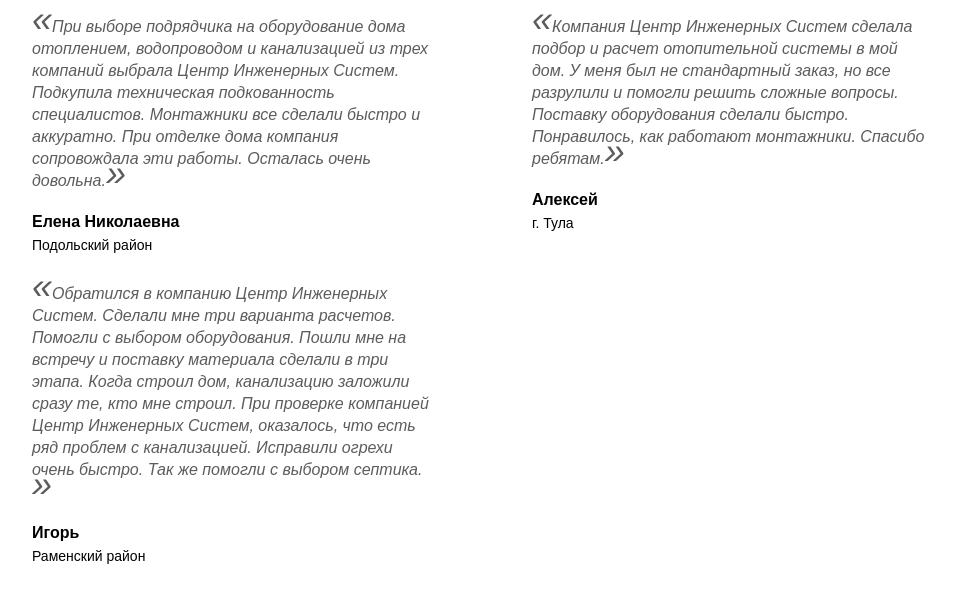
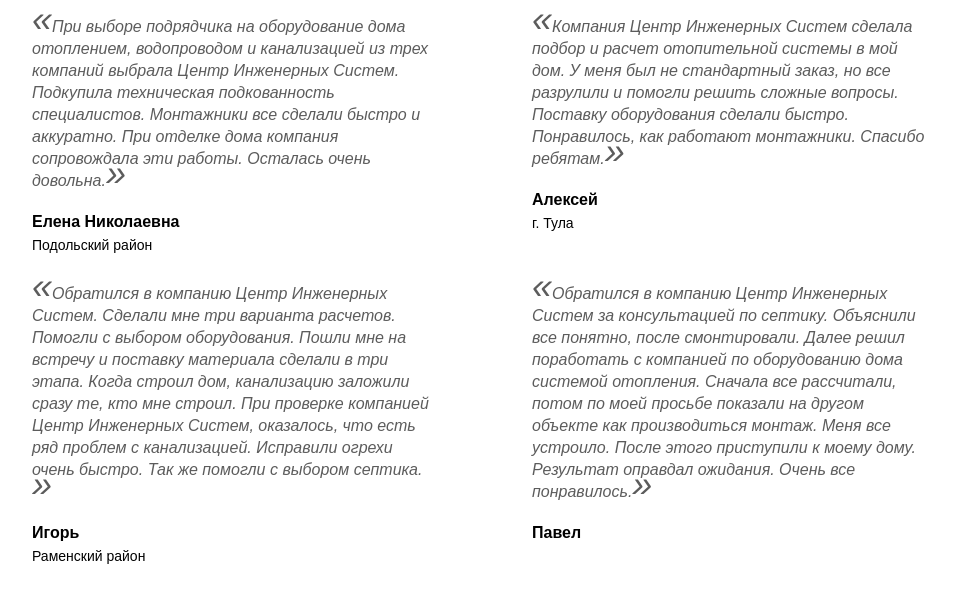
Before and after one commit to vleukhin/domotoplenya, a PHP site: page / in a window 1280 px wide. Shown: the part 5897-6500 px from the top of the page, without its empty margins (158-1113 px from the left). Run offline with PHP 8.4, Linux system fonts and the light colour scheme.

Commit message:
new review

```diff
--- a/index.php
+++ b/index.php
@@ -572,6 +572,12 @@ if (isset($_POST['phone'])) {
 					<div class="name">Игорь</div>
 					<div class="location">Раменский район</div>
 				</div>
+				<div class="col-xs-12 col-sm-6 review">
+					<div class="text">
+						<p><span>«</span>Обратился в компанию Центр Инженерных Систем за консультацией по септику. Объяснили все понятно, после смонтировали. Далее решил поработать с компанией по оборудованию дома системой отопления. Сначала все рассчитали, потом по моей просьбе показали на другом объекте как производиться монтаж. Меня все устроило. После этого приступили к моему дому. Результат оправдал ожидания. Очень все понравилось.<span>»</span>
+					</div>
+					<div class="name">Павел</div>
+				</div>
 			</div>
 		</div>
 	</div>
```
